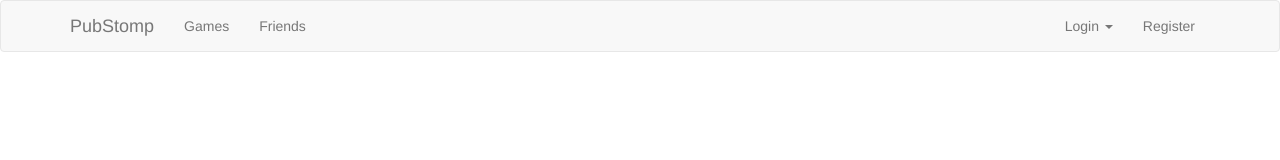
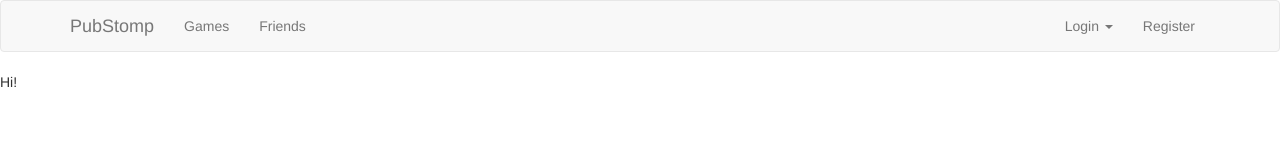
Before and after one commit to Franco84/pubstomp, a React (Create React App) app: page / in a window 1280 px wide. Shown: the top 160 px of the page. Built offline with nearby package versions, Linux system fonts and the light colour scheme.

Commit message:
added react-router basic config

```diff
--- a/src/components/App.js
+++ b/src/components/App.js
@@ -4,7 +4,7 @@ import Navigation from './nav'
 class App extends Component {
   render() {
     return (
-      <Navigation />
+      <div>Hi!</div>
     );
   }
 }
--- a/src/index.js
+++ b/src/index.js
@@ -3,7 +3,9 @@ import ReactDOM from 'react-dom';
 import { Provider } from 'react-redux';
 import { createStore, applyMiddleware } from 'redux';
 import ReduxPromise from 'redux-promise';
+import {Route, BrowserRouter, History} from 'react-router-dom'
 
+import Navigation from './components/nav'
 import App from './components/App';
 import reducers from './reducers';
 
@@ -11,6 +13,11 @@ const createStoreWithMiddleware = applyMiddleware(ReduxPromise)(createStore);
 
 ReactDOM.render(
   <Provider store={createStoreWithMiddleware(reducers)}>
-    <App />
+    <BrowserRouter>
+      <div>
+        <Navigation />
+        <Route path="/" component={App} />
+      </div>
+    </BrowserRouter>
   </Provider>
   , document.querySelector('#container'));
```
